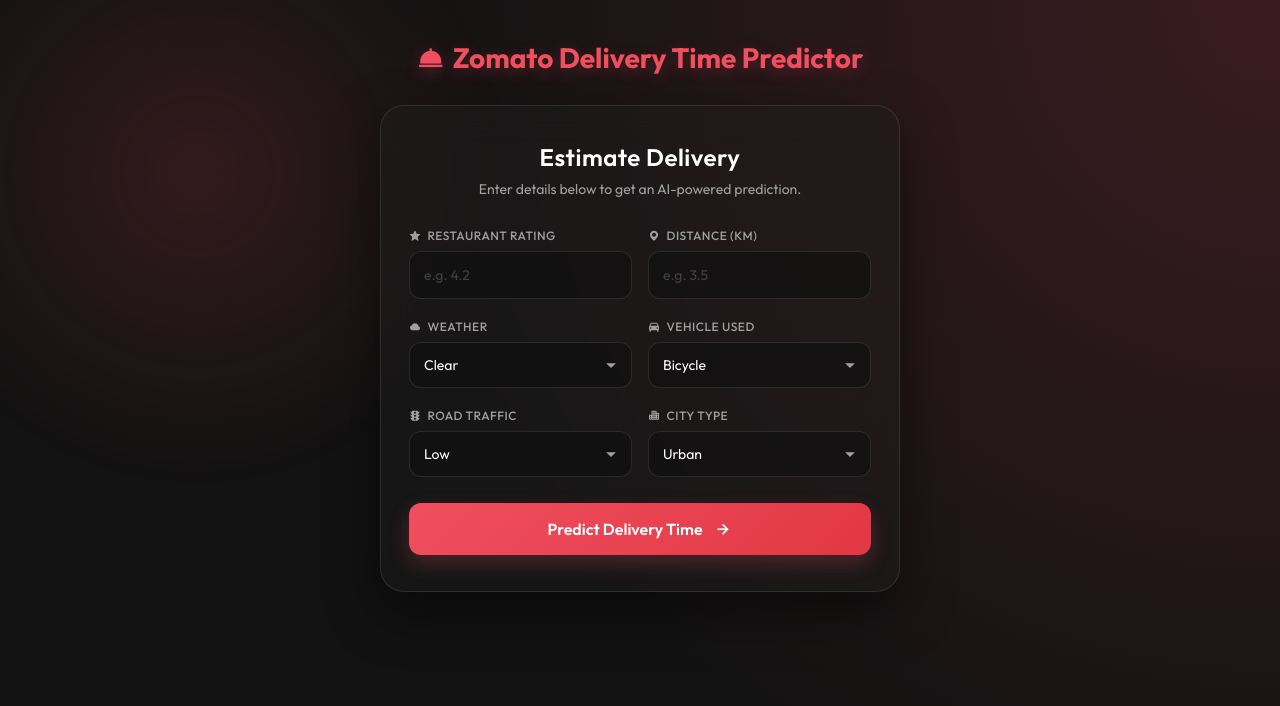
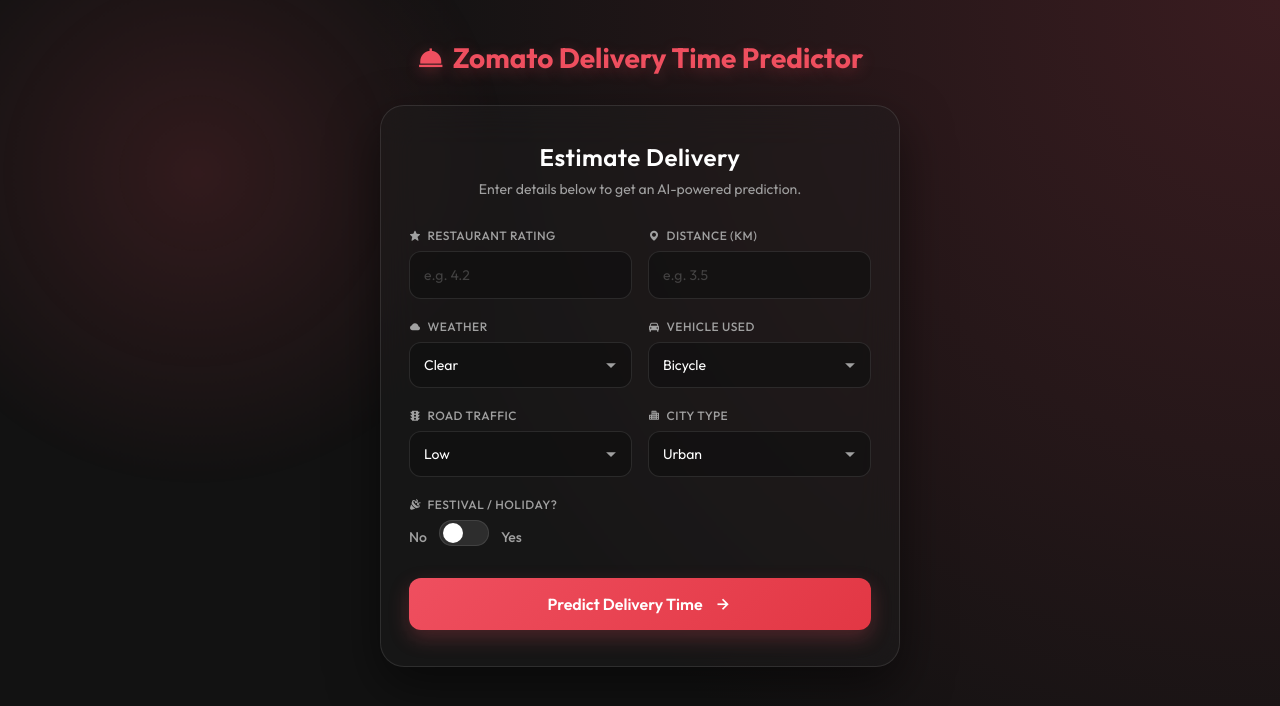
Before and after one commit to CordellDsouza/Delivery-Time-Predictor, a Flask app: page / in a window 1280 px wide. Shown: the top 706 px of the page. Run offline with Flask 3, Linux system fonts and the light colour scheme.

Commit message:
Add files via upload

```diff
--- a/app.py
+++ b/app.py
@@ -134,12 +134,14 @@
         vehicle    = request.form.get("vehicle", "motorcycle")
         traffic    = request.form.get("traffic", "medium")
         city       = request.form.get("city", "urban")
+        is_festival = request.form.get("festival") == "yes"
 
         # ── Factor lookup (default to 0 if unknown) ─────────────────────────
         weather_add  = WEATHER_FACTORS.get(weather, 0)
         vehicle_add  = VEHICLE_FACTORS.get(vehicle, 0)
         traffic_add  = TRAFFIC_FACTORS.get(traffic, 0)
         city_add     = CITY_FACTORS.get(city, 0)
+        festival_add = FESTIVAL_FACTOR if is_festival else 0
 
         DISTANCE_FACTOR = 5
         RATING_FACTOR   = 2
@@ -153,12 +155,13 @@
             + vehicle_add
             + traffic_add
             + city_add
+            + festival_add
         )
         predicted_time = max(predicted_time, 5)   # at least 5 minutes
 
-        # Both times for chart comparison
-        normal_time   = predicted_time
-        festival_time  = normal_time + FESTIVAL_FACTOR
+        # Normal-day time (same inputs but no festival penalty)
+        normal_time  = predicted_time - festival_add
+        festival_time = normal_time + FESTIVAL_FACTOR
 
         # ── Format output ───────────────────────────────────────────────────
         def fmt_time(mins):
@@ -168,13 +171,14 @@
             return f"{mins} mins"
 
         time_str = fmt_time(predicted_time)
+        label_prefix = "🎉 Festival Day" if is_festival else "📅 Normal Day"
 
         # ── Chart ───────────────────────────────────────────────────────────
         chart_data = generate_chart(normal_time, festival_time)
 
         return render_template(
             "index.html",
-            prediction_text=f"Estimated Delivery: {time_str}",
+            prediction_text=f"{label_prefix} — Estimated Delivery: {time_str}",
             chart_data=chart_data,
             chart_normal=f"{normal_time:.0f}",
             chart_festival=f"{festival_time:.0f}",
@@ -189,6 +193,7 @@
             sel_city=city,
             sel_rating=rating,
             sel_distance=distance,
+            sel_festival="yes" if is_festival else "no",
         )
 
     except Exception:
--- a/templates/index.html
+++ b/templates/index.html
@@ -103,6 +103,20 @@
                     </div>
                 </div>
 
+                <!-- Row 4: Festival Toggle -->
+                <div class="input-group festival-group">
+                    <label for="festival-toggle"><i class='bx bxs-party'></i> Festival / Holiday?</label>
+                    <div class="toggle-wrapper">
+                        <span class="toggle-label">No</span>
+                        <label class="switch">
+                            <input type="checkbox" id="festival-toggle" name="festival" value="yes"
+                                {% if sel_festival is defined and sel_festival == 'yes' %}checked{% endif %}>
+                            <span class="slider"></span>
+                        </label>
+                        <span class="toggle-label">Yes</span>
+                    </div>
+                </div>
+
                 <button type="submit" class="submit-btn" id="submit-btn">
                     <span class="btn-text">Predict Delivery Time</span>
                     <i class='bx bx-right-arrow-alt icon-arrow'></i>
```
